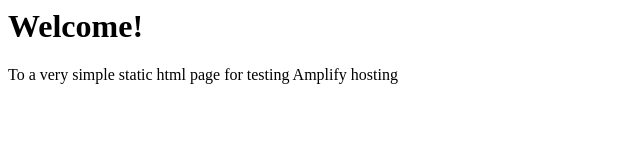
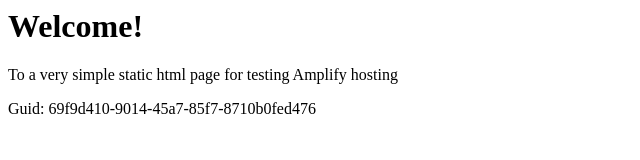
Before and after one commit to aws-aemilia-bom/Github-PR-Commit-Integration-Test-DoNotTouch-v1-prod-ap-south-1, a website: page src/index.html in a window 1280 px wide. Shown: the whole page, without its empty margins (0-640 px from the left). Drawn offline with Linux system fonts and the light colour scheme.

Commit message:
commit from integ tests

```diff
--- a/src/index.html
+++ b/src/index.html
@@ -1,3 +1,5 @@
+
+
 <html lang="en">
 
 <head>
@@ -10,6 +12,6 @@
 <body>
     <h1>Welcome!</h1>
     <p>To a very simple static html page for testing Amplify hosting</p>
-</body>
+    <p>Guid: 69f9d410-9014-45a7-85f7-8710b0fed476</p></body>
 
 </html>
```
